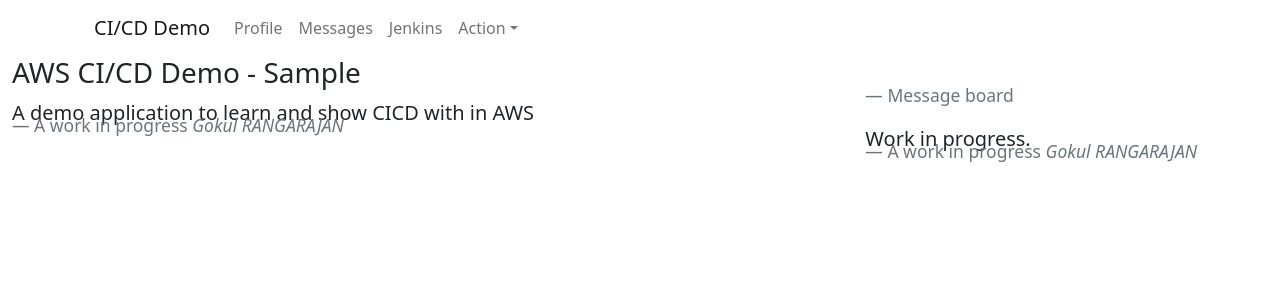
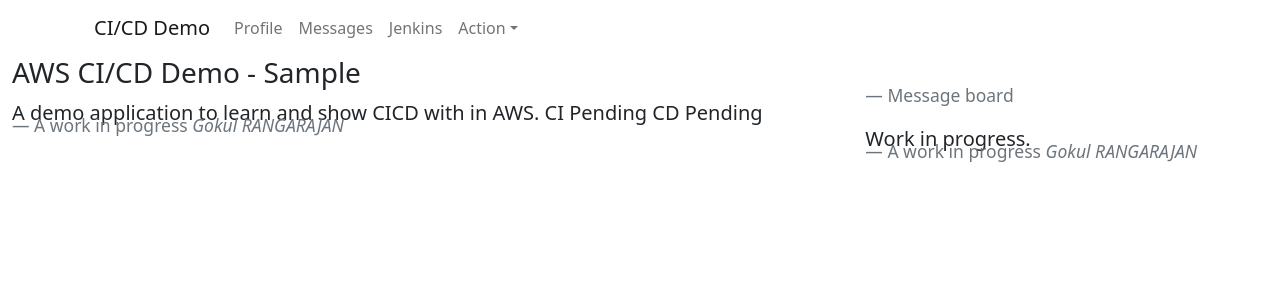
Before and after one commit to gokulraja2787/aws-cicd-demo, a React (Create React App) app: page / in a window 1280 px wide. Shown: the top 300 px of the page. Built offline with nearby package versions, Linux system fonts and the light colour scheme.

Commit message:
Sample commit

```diff
--- a/src/App.js
+++ b/src/App.js
@@ -56,7 +56,9 @@
           <Col xs={8}>
             <blockquote class="blockquote">
               <p class="mb-0">
-                A demo application to learn and show CICD with in AWS
+                A demo application to learn and show CICD with in AWS.
+                CI Pending
+                CD Pending
               </p>
               <footer class="blockquote-footer">
                 A work in progress <cite>Gokul RANGARAJAN</cite>
```
